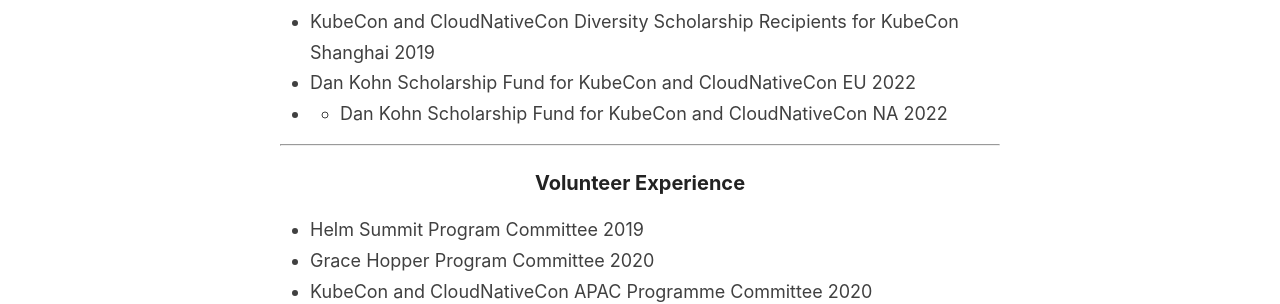
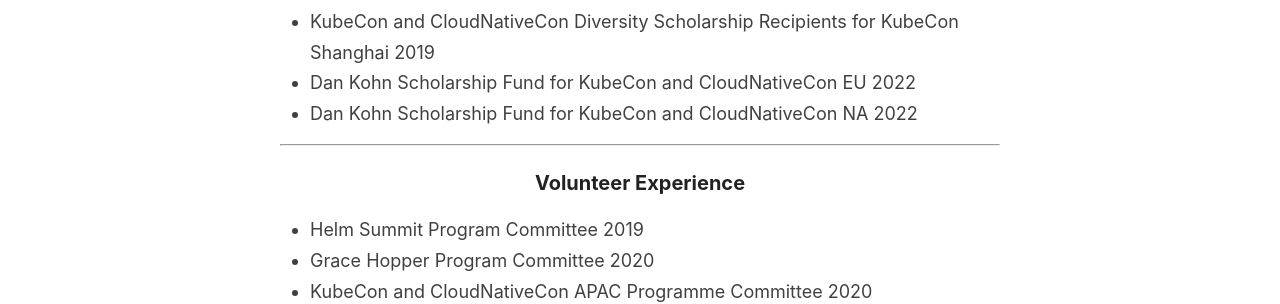
Before and after one commit to irvifa/irvifa.github.io, a Jekyll site: the page built from _pages/about.md, in a window 1280 px wide. Shown: the part 1353-1657 px from the top of the page. Built offline with Jekyll 4.4.1, drawn with Linux system fonts in a browser that asks for light colours.

```diff
--- a/_pages/about.md
+++ b/_pages/about.md
@@ -46,7 +46,7 @@ Some of the papers that I have published can be found on [Google Scholar](https:
 - KubeCon and CloudNativeCon Diversity Scholarship Recipients for Helm Summit Amsterdam 2019
 - KubeCon and CloudNativeCon Diversity Scholarship Recipients for KubeCon Shanghai 2019
 - Dan Kohn Scholarship Fund for KubeCon and CloudNativeCon EU 2022
-- - Dan Kohn Scholarship Fund for KubeCon and CloudNativeCon NA 2022
+- Dan Kohn Scholarship Fund for KubeCon and CloudNativeCon NA 2022
 
 ---
 
```
